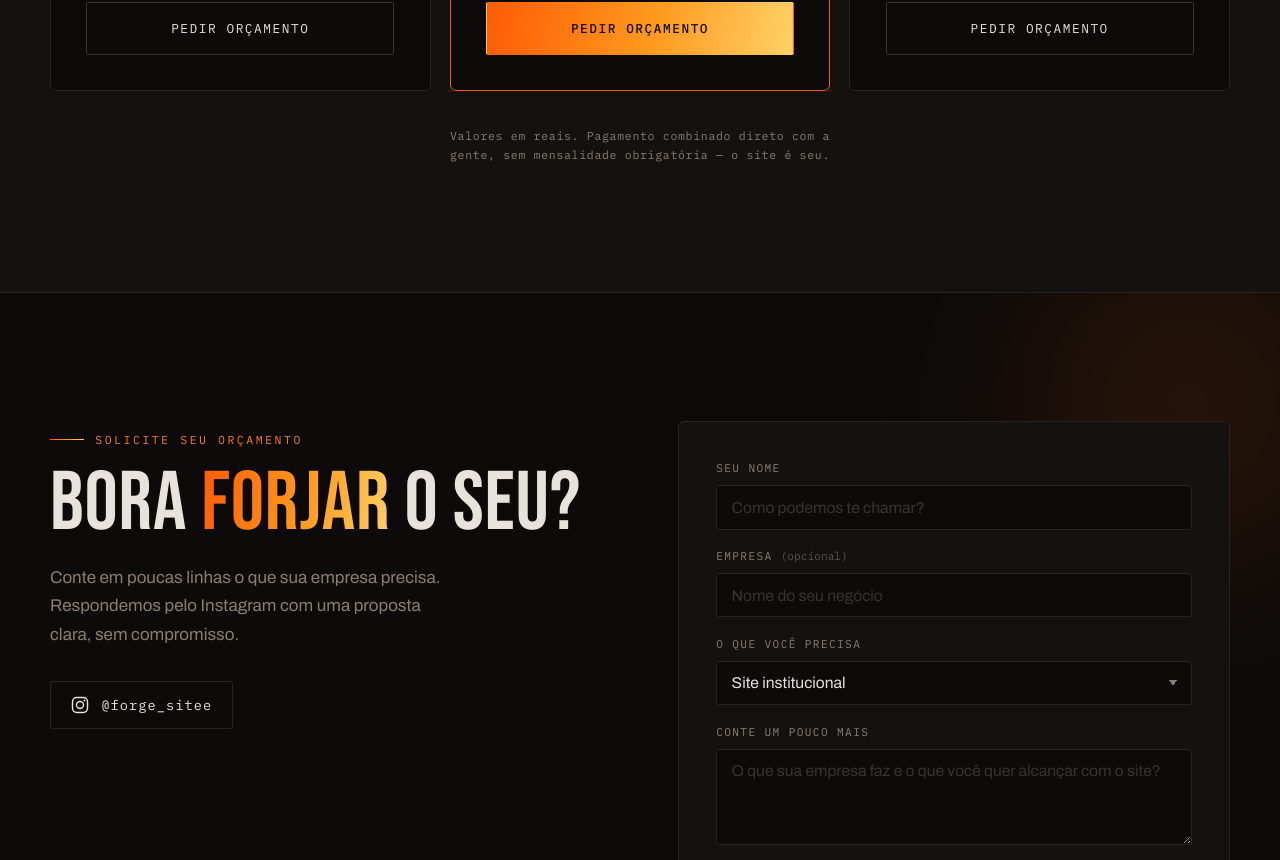
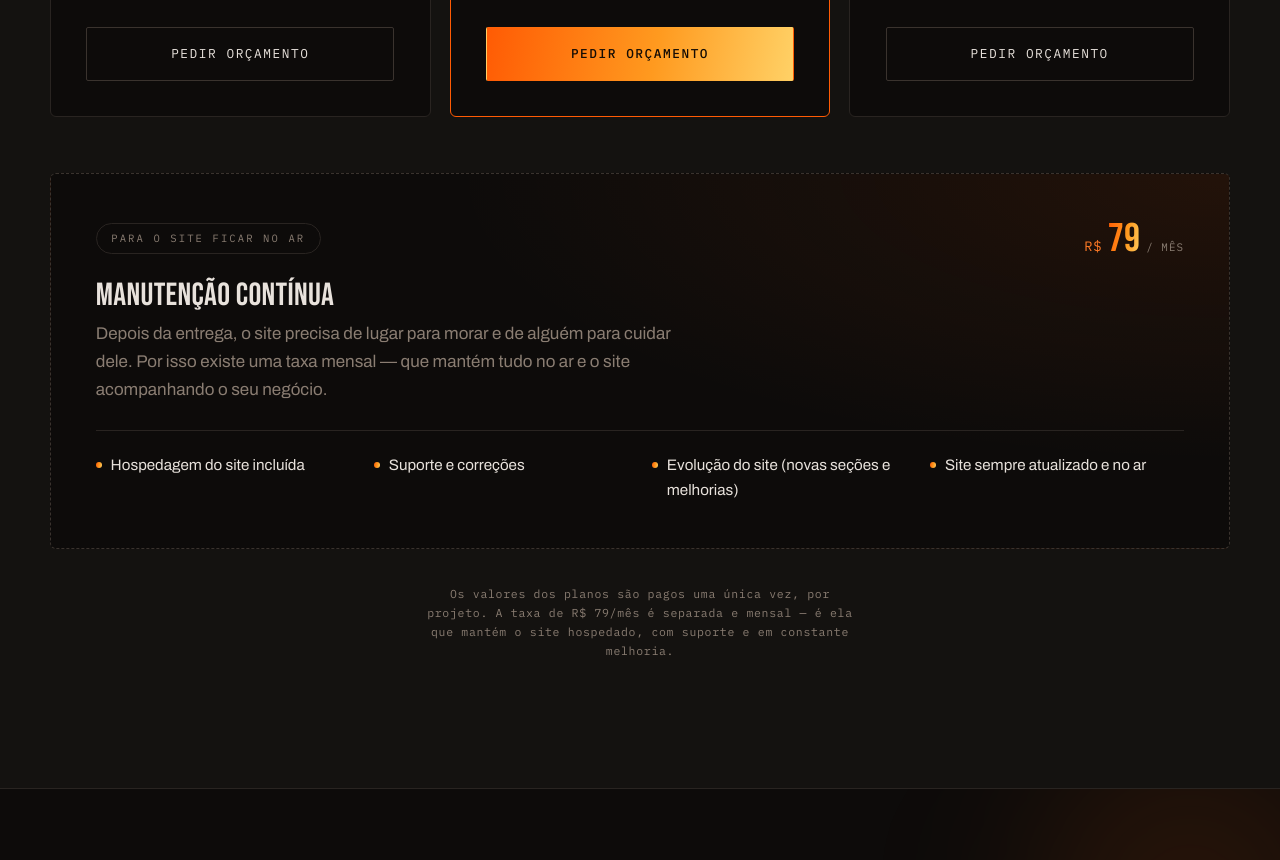
Before and after one commit to miguelklidzio1-lang/forge-site, a React (Vite) app: page / in a window 1280 px wide. Shown: the part 6100-6960 px from the top of the page. Built offline with nearby package versions, Linux system fonts and the light colour scheme.

Commit message:
Taxa mensal de manutencao de R\$ 79 (hospedagem, suporte e evolucao)

```diff
--- a/src/components/Diferenciais.jsx
+++ b/src/components/Diferenciais.jsx
@@ -15,7 +15,7 @@ const PONTOS = [
   },
   {
     titulo: "Você tem o controle",
-    desc: "Ao final, o site é seu: código, domínio e acesso. Sem amarras e sem mensalidade obrigatória.",
+    desc: "Ao final, o site é seu: código, domínio e acesso. Sem amarras — a taxa mensal é só para manter tudo no ar e cuidando do site.",
   },
 ];
 
--- a/src/components/Planos.css
+++ b/src/components/Planos.css
@@ -161,6 +161,89 @@
   letter-spacing: 0.06em;
   color: var(--aco-300);
   text-align: center;
-  max-width: 60ch;
+  max-width: 62ch;
   margin-inline: auto;
 }
+
+/* ---- bloco da taxa mensal ---- */
+.plano-mensal {
+  margin-top: clamp(2.5rem, 6vw, 3.5rem);
+  padding: clamp(1.8rem, 4vw, 2.8rem);
+  border: 1px dashed var(--aco-500);
+  border-radius: 6px;
+  background:
+    radial-gradient(120% 140% at 100% 0%, rgba(255, 91, 4, 0.09), transparent 55%),
+    var(--aco-900);
+}
+
+.plano-mensal-topo {
+  display: flex;
+  align-items: center;
+  justify-content: space-between;
+  flex-wrap: wrap;
+  gap: 1.2rem;
+}
+
+.plano-mensal-selo {
+  font-family: var(--font-mono);
+  font-size: 0.66rem;
+  letter-spacing: 0.2em;
+  text-transform: uppercase;
+  color: var(--aco-300);
+  border: 1px solid var(--aco-600);
+  border-radius: 999px;
+  padding: 0.35rem 0.9rem;
+}
+
+.plano-mensal-preco {
+  display: flex;
+  align-items: baseline;
+  gap: 0.35rem;
+}
+
+.plano-valor--menor {
+  font-size: clamp(2rem, 4vw, 2.5rem);
+  background: var(--calor);
+  -webkit-background-clip: text;
+  background-clip: text;
+  color: transparent;
+}
+
+.plano-mensal-titulo {
+  font-size: clamp(1.5rem, 3vw, 2rem);
+  margin-top: 1.4rem;
+}
+
+.plano-mensal-desc {
+  margin-top: 0.6rem;
+  color: var(--aco-300);
+  max-width: 62ch;
+}
+
+.plano-mensal-itens {
+  list-style: none;
+  display: grid;
+  grid-template-columns: repeat(auto-fit, minmax(220px, 1fr));
+  gap: 0.7rem 1.5rem;
+  margin-top: 1.6rem;
+  padding-top: 1.4rem;
+  border-top: 1px solid var(--aco-600);
+}
+
+.plano-mensal-itens li {
+  display: flex;
+  align-items: flex-start;
+  gap: 0.55rem;
+  font-size: 0.95rem;
+  color: var(--aco-100);
+}
+
+.plano-mensal-itens li::before {
+  content: "";
+  flex: none;
+  width: 6px;
+  height: 6px;
+  margin-top: 0.55rem;
+  border-radius: 50%;
+  background: var(--calor);
+}
--- a/src/components/Planos.jsx
+++ b/src/components/Planos.jsx
@@ -106,9 +106,35 @@ export default function Planos() {
           ))}
         </div>
 
+        <div className="plano-mensal reveal">
+          <div className="plano-mensal-topo">
+            <span className="plano-mensal-selo">Para o site ficar no ar</span>
+            <div className="plano-mensal-preco">
+              <span className="plano-moeda">R$</span>
+              <span className="plano-valor plano-valor--menor">79</span>
+              <span className="plano-unidade">/ mês</span>
+            </div>
+          </div>
+
+          <h3 className="plano-mensal-titulo">Manutenção contínua</h3>
+          <p className="plano-mensal-desc">
+            Depois da entrega, o site precisa de lugar para morar e de alguém
+            para cuidar dele. Por isso existe uma taxa mensal — que mantém tudo
+            no ar e o site acompanhando o seu negócio.
+          </p>
+
+          <ul className="plano-mensal-itens">
+            <li>Hospedagem do site incluída</li>
+            <li>Suporte e correções</li>
+            <li>Evolução do site (novas seções e melhorias)</li>
+            <li>Site sempre atualizado e no ar</li>
+          </ul>
+        </div>
+
         <p className="planos-obs reveal">
-          Valores em reais. Pagamento combinado direto com a gente, sem
-          mensalidade obrigatória — o site é seu.
+          Os valores dos planos são pagos uma única vez, por projeto. A taxa de
+          R$ 79/mês é separada e mensal — é ela que mantém o site hospedado,
+          com suporte e em constante melhoria.
         </p>
       </div>
     </section>
```
Also changed, not shown: 1 other file (tests, documents, lock files or other folders).
